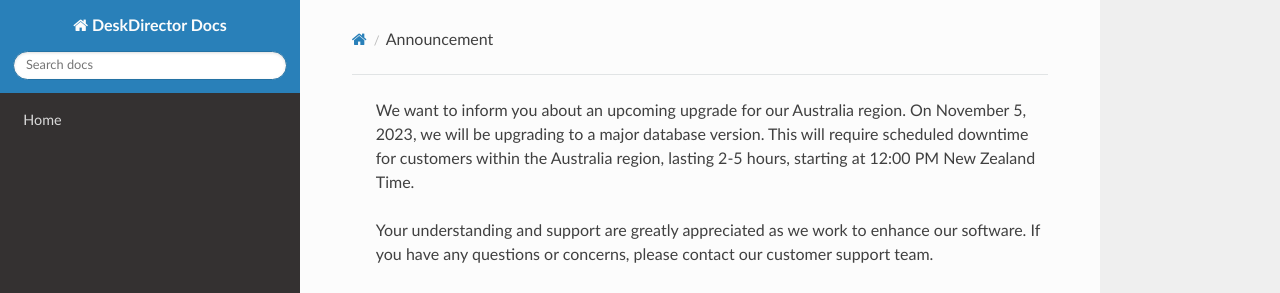
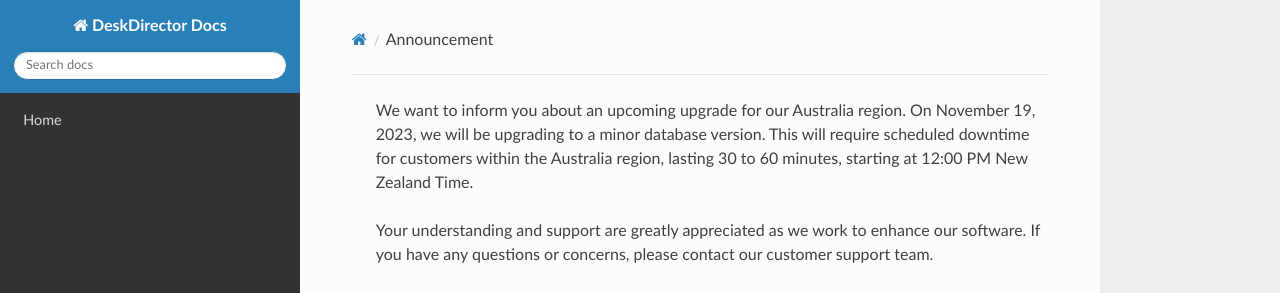
Before and after one commit to DeskDirector/docs, an MkDocs documentation site: the page built from docs/_contents/admin/home/announcement.md, in a window 1280 px wide and 1205 px high. Shown: the top 293 px of the window. Built offline with MkDocs 1.6.1, drawn with Linux system fonts in a browser that asks for light colours; nearby versions of some CDN libraries; old or Windows-style settings are respelled for this version of MkDocs.

Commit message:
Update announcement.md

```diff
--- a/docs/_contents/admin/home/announcement.md
+++ b/docs/_contents/admin/home/announcement.md
@@ -1,4 +1,4 @@
-> We want to inform you about an upcoming upgrade for our Australia region. On November 5, 2023, we will be upgrading to a major database version. This will require scheduled downtime for customers within the Australia region, lasting 2-5 hours, starting at 12:00 PM New Zealand Time.
+> We want to inform you about an upcoming upgrade for our Australia region. On November 19, 2023, we will be upgrading to a minor database version. This will require scheduled downtime for customers within the Australia region, lasting 30 to 60 minutes, starting at 12:00 PM New Zealand Time.
 >
 > Your understanding and support are greatly appreciated as we work to enhance our software. If you have any questions or concerns, please contact our customer support team.
 >
```
